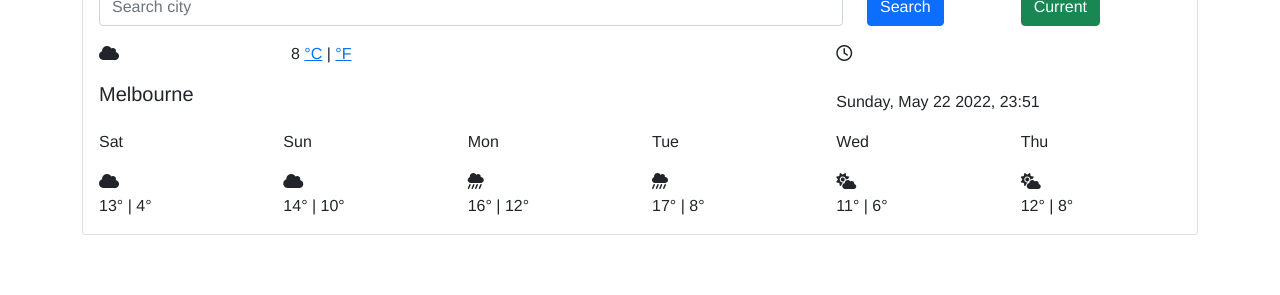
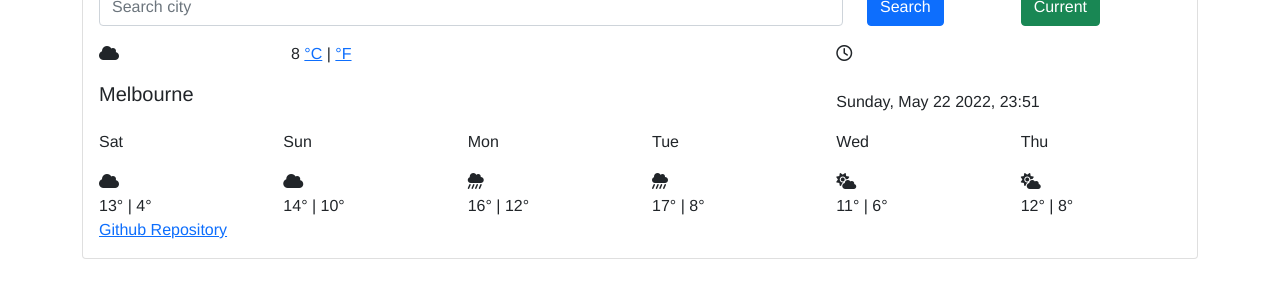
Before and after one commit to rhhzhang/shecodes-project, a website built with Parcel: page index.html in a window 1280 px wide. Shown: the part 85-380 px from the top of the page. Built offline with nearby package versions, Linux system fonts and the light colour scheme.

Commit message:
Update index.html

```diff
--- a/index.html
+++ b/index.html
@@ -141,6 +141,7 @@
                 12° | 8°
               </div>
             </div>
+        <a href="https://github.com/rhhzhang/shecodes-project">Github Repository</a>
           </div>
         </div>
       </div>
```
